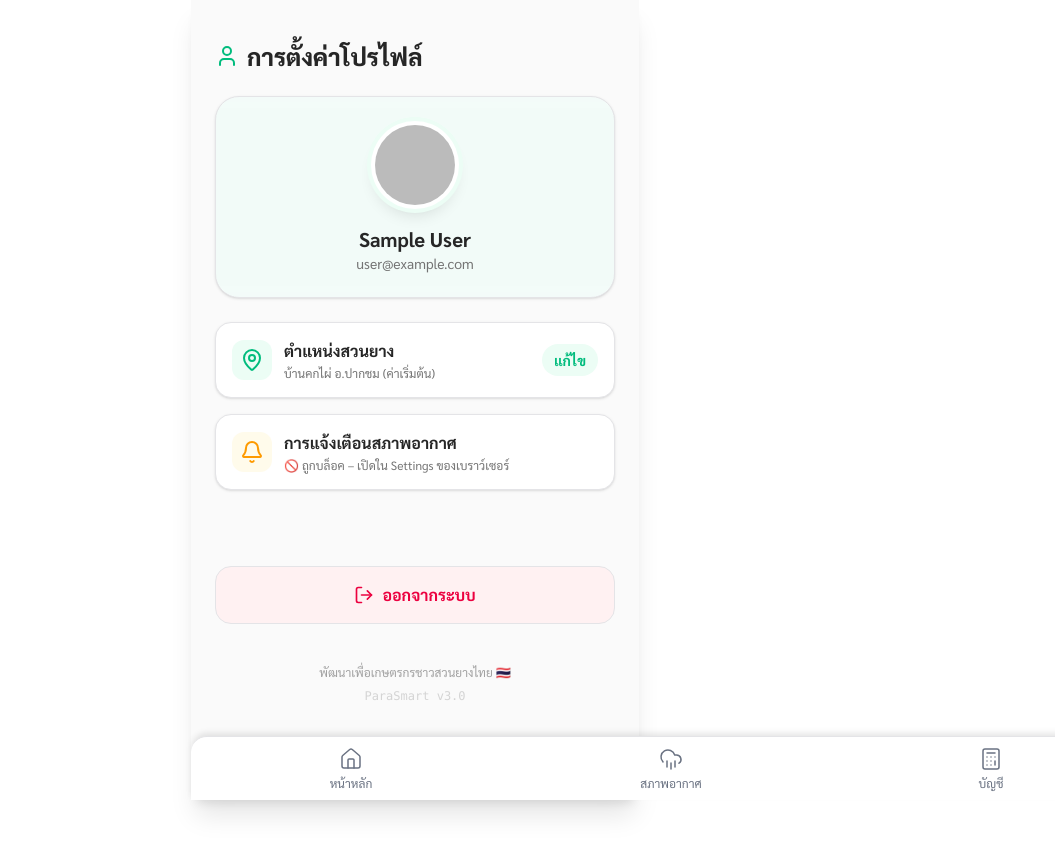
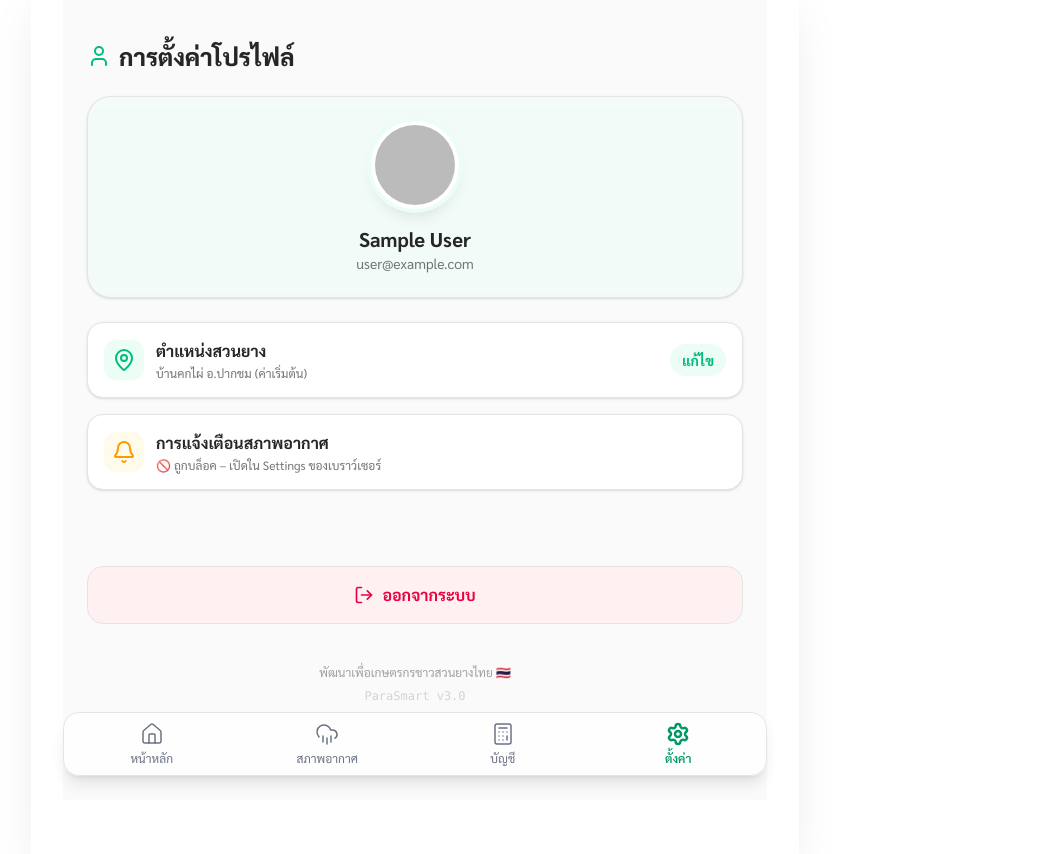
Before and after one commit to Artpannawat/Para-project, a Next.js app: page /settings in a window 1280 px wide. Shown: the top 854 px of the page, without its empty margins (225-1280 px from the left). Built offline with nearby package versions, Linux system fonts and the light colour scheme; no server answers; sample sign-in values are in the browser's storage.

Commit message:
fix: resolve accounting dashboard 0 baht bug and sync UI3

```diff
--- a/app/accounting/page.tsx
+++ b/app/accounting/page.tsx
@@ -38,7 +38,7 @@ export default async function AccountingPage() {
   }));
 
   return (
-    <div className="min-h-screen bg-neutral-50 dark:bg-neutral-950 p-6 flex flex-col pt-10 pb-24">
+    <div className="min-h-screen bg-transparent pt-10 pb-12 flex flex-col">
       <div className="mb-6 flex justify-between items-center">
         <div>
           <h2 className="text-2xl font-black text-neutral-800 dark:text-neutral-100 flex items-center gap-2">
--- a/app/layout.tsx
+++ b/app/layout.tsx
@@ -14,7 +14,7 @@ export const metadata: Metadata = {
   title: "ParaSmart",
   description: "จัดการสวนยางพาราของคุณด้วยเทคโนโลยีที่ทันสมัย",
   icons: {
-    icon: "/favicon.png",
+    icon: "/logo.png",
   },
 };
 
@@ -32,19 +32,18 @@ export default function RootLayout({
 }>) {
   return (
     <html lang="th" suppressHydrationWarning>
-      <body className={`${sarabun.className} min-h-screen bg-neutral-50 dark:bg-neutral-950 text-neutral-900 dark:text-neutral-50 antialiased selection:bg-emerald-500/30 flex flex-col uppercase-none`}>
+      <body className={`${sarabun.className} min-h-screen bg-neutral-50 dark:bg-neutral-950 text-neutral-900 dark:text-neutral-50 antialiased selection:bg-emerald-500/30 flex flex-col`}>
         <ClientProvider>
-          {/* Main Content Area */}
-          <main className="flex-1 pb-20 overflow-x-hidden">
-            <div className="mx-auto max-w-md w-full min-h-screen relative bg-white dark:bg-neutral-900 shadow-xl overflow-x-hidden overflow-y-auto">
-              {children}
-            </div>
+          {/* Main Content Area: Centered Column (Twitter/X Style) */}
+          <main className="flex-1 pb-20 overflow-x-hidden w-full max-w-3xl mx-auto relative bg-white dark:bg-neutral-900 min-h-screen transition-all duration-500 px-4 md:px-8 shadow-[0_0_50px_-12px_rgba(0,0,0,0.1)] dark:shadow-none">
+            {children}
           </main>
-          {/* Bottom Navigation */}
-          <div className="fixed bottom-0 w-full flex justify-center pointer-events-none z-50">
-            <div className="w-full max-w-md pointer-events-auto">
-              <BottomNav />
-            </div>
+
+          {/* Bottom Navigation: Perfectly Synced with Content Column */}
+          <div className="fixed bottom-0 left-0 right-0 flex justify-center z-50 pointer-events-none pb-6">
+             <div className="w-full max-w-3xl px-4 md:px-8 pointer-events-auto transition-all duration-300">
+                <BottomNav />
+             </div>
           </div>
         </ClientProvider>
       </body>
--- a/app/page.tsx
+++ b/app/page.tsx
@@ -21,7 +21,7 @@ export default async function DashboardPage() {
   await dbConnect();
 
   return (
-    <div className="flex flex-col min-h-screen bg-neutral-50 dark:bg-neutral-950 p-6 pt-8 pb-24 gap-6 anim-fade-in relative overflow-x-hidden">
+    <div className="flex flex-col min-h-screen bg-transparent pt-8 pb-12 gap-6 anim-fade-in relative overflow-x-hidden">
       {/* Premium Header v2.2 (Integrated Logo) */}
       <div className="flex justify-between items-center bg-white dark:bg-zinc-900/60 p-5 rounded-[2.5rem] shadow-sm border border-neutral-100 dark:border-white/5 backdrop-blur-3xl z-30">
         <div className="flex items-center gap-4">
--- a/app/weather/page.tsx
+++ b/app/weather/page.tsx
@@ -11,7 +11,7 @@ export default async function WeatherPage() {
   if (!session) redirect('/login');
 
   return (
-    <div className="min-h-screen bg-neutral-50 dark:bg-neutral-950 p-6 flex flex-col pt-10 pb-24">
+    <div className="min-h-screen bg-transparent pt-10 pb-12 flex flex-col">
       <div className="mb-6">
         <h2 className="text-2xl font-black text-neutral-800 dark:text-neutral-100 flex items-center gap-2">
           <CloudRain className="text-blue-500" />
--- a/components/layout/BottomNav.tsx
+++ b/components/layout/BottomNav.tsx
@@ -18,7 +18,7 @@ export function BottomNav() {
   if (pathname === '/login') return null;
 
   return (
-    <div className="fixed bottom-0 w-full h-16 bg-white shadow-[0_-4px_6px_-1px_rgba(0,0,0,0.1)] flex justify-around items-center z-50 rounded-t-2xl border-t border-gray-100 dark:bg-zinc-900 dark:border-zinc-800">
+    <div className="h-16 bg-white/80 dark:bg-neutral-900/80 backdrop-blur-xl shadow-lg flex justify-around items-center rounded-2xl border border-gray-100 dark:border-white/5 relative overflow-hidden">
       {navItems.map((item) => {
         const Icon = item.icon;
         const isActive = pathname === item.href;
--- a/components/weather/HourlyForecastRow.tsx
+++ b/components/weather/HourlyForecastRow.tsx
@@ -54,8 +54,8 @@ const TAG_CONFIG: Record<Tag, { border: string; bg: string; label: string; label
 export function HourlyForecastRow({ hourly }: { hourly: HourlySlot[] }) {
   return (
     <div className="w-full">
-      <h3 className="font-black text-base text-slate-800 dark:text-neutral-200 mb-4 px-1 uppercase tracking-wider flex items-center gap-2">
-        <span className="w-1.5 h-5 bg-emerald-500 rounded-full" />
+      <h3 className="font-black text-lg text-slate-900 dark:text-neutral-100 mb-4 px-1 uppercase tracking-wider flex items-center gap-2">
+        <span className="w-1.5 h-6 bg-emerald-500 rounded-full" />
         พยากรณ์ 24 ชั่วโมง
       </h3>
       <div className="flex gap-3 overflow-x-auto pb-4 snap-x snap-mandatory -mx-1 px-1 scrollbar-hide">
@@ -77,7 +77,7 @@ export function HourlyForecastRow({ hourly }: { hourly: HourlySlot[] }) {
                 <span className="text-[11px] font-bold text-slate-500 dark:text-neutral-400 uppercase tracking-wider">
                   {slot.shiftLabel}
                 </span>
-                <span className="text-lg font-black text-slate-900 dark:text-white tracking-tight">
+                <span className="text-lg font-black text-slate-950 dark:text-white tracking-tight">
                   {slot.time}
                 </span>
               </div>
```
